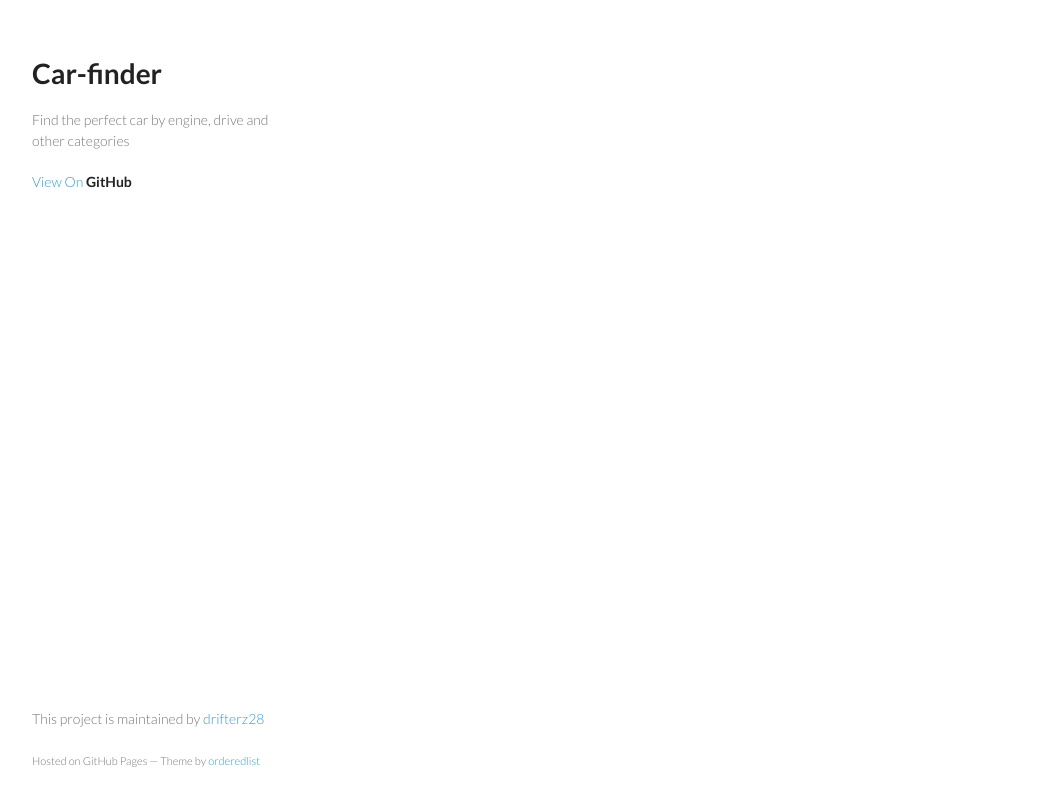
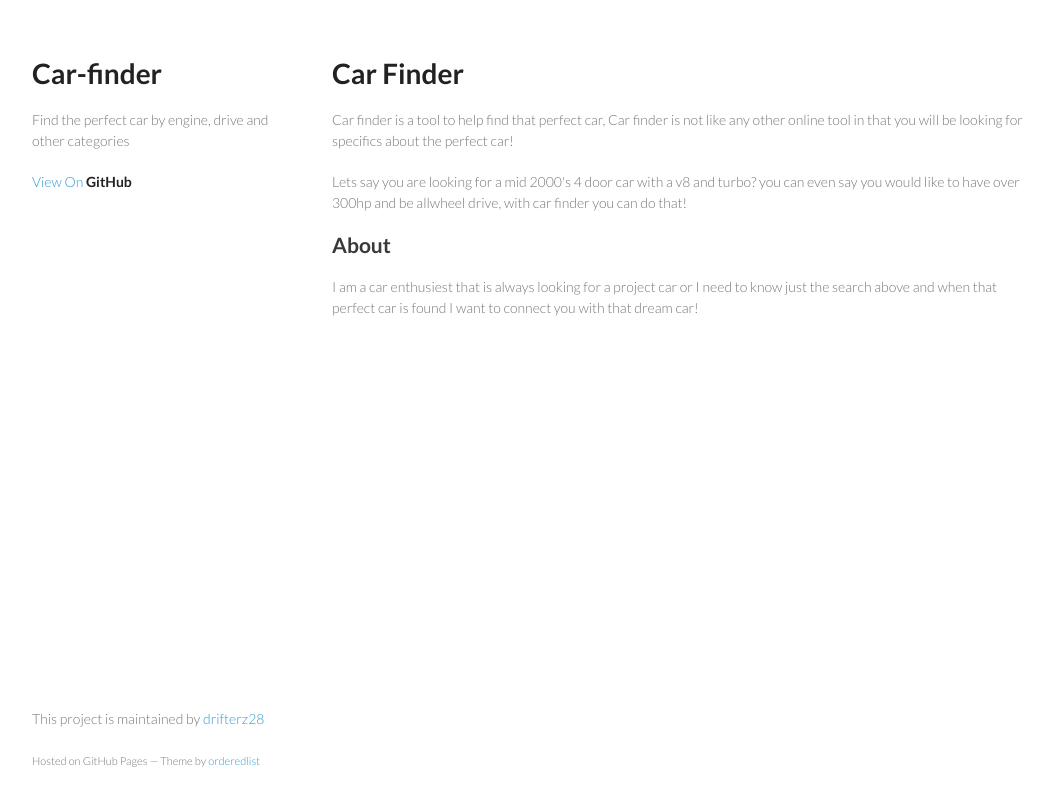
Before and after one commit to drifterz28/Car-finder, a plain HTML site: page index.html in a window 1280 px wide. Shown: the whole page, without its empty margins (108-1159 px from the left). Drawn offline with Linux system fonts and the light colour scheme; no server answers.

Commit message:
update copy

```diff
--- a/index.html
+++ b/index.html
@@ -21,6 +21,11 @@
                 <nav class="finder_options"></nav>
             </header>
             <section class="car_output">
+                <h1>Car Finder</h1>
+                <p>Car finder is a tool to help find that perfect car, Car finder is not like any other online tool in that you will be looking for specifics about the perfect car!</p>
+                <p>Lets say you are looking for a mid 2000's 4 door car with a v8 and turbo? you can even say you would like to have over 300hp and be allwheel drive, with car finder you can do that!</p>
+                <h2>About</h2>
+                <p>I am a car enthusiest that is always looking for a project car or I need to know just the search above and when that perfect car is found I want to connect you with that dream car!</p>
 
             </section>
             <footer>
```
